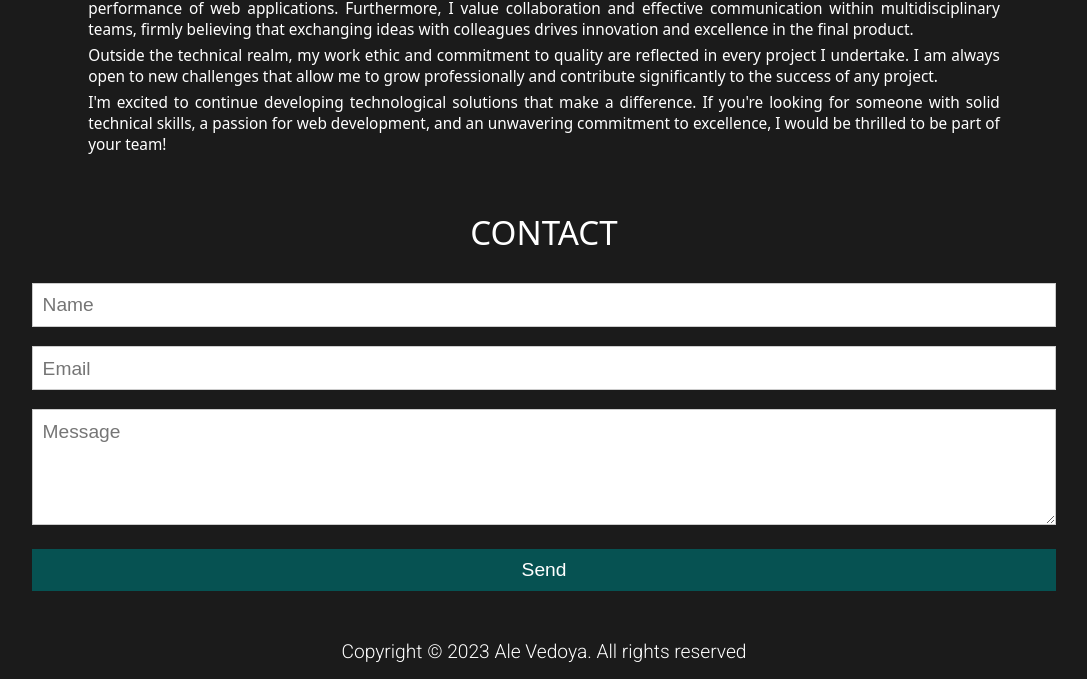
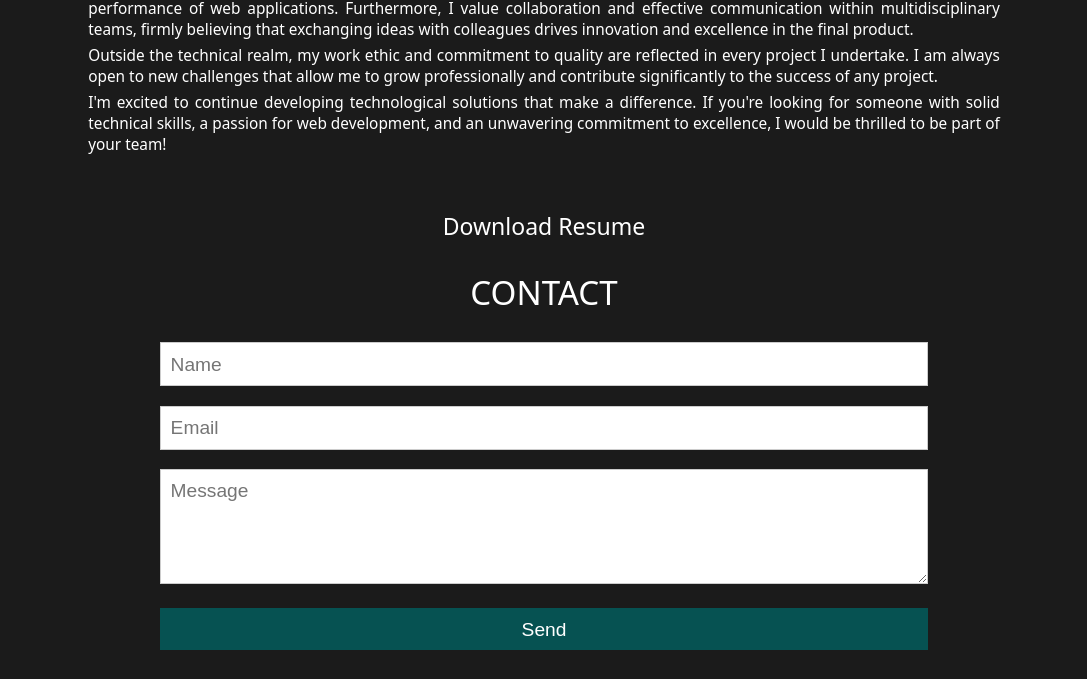
Before and after one commit to AleVedoya/portfolio-ale, a plain HTML site: page index.html in a window 1280 px wide. Shown: the part 2472-3151 px from the top of the page, without its empty margins (96-1183 px from the left). Drawn offline with Linux system fonts and the light colour scheme.

Commit message:
add files download

```diff
--- a/index.html
+++ b/index.html
@@ -180,6 +180,11 @@
         </p>
       </div>
     </section>
+    <div id="download">
+      <a href="./files/CV-ALe-Vedoya--EN.pdf" download="Ale Vedoya Resume">
+        Download  Resume
+      </a>
+    </div>
     <!-- ----------------------------------------------------------------------- -->
     <!--                                  FORM                                   -->
     <!-- ----------------------------------------------------------------------- -->
--- a/style.css
+++ b/style.css
@@ -147,12 +147,11 @@ nav a {
 .project-container {
   display: flex;
   justify-content: center;
-
 }
 
-.articles-section{
+.articles-section {
   width: 85%;
-margin: 10px auto;
+  margin: 10px auto;
 }
 
 .projects-header h2 {
@@ -171,7 +170,6 @@ margin: 10px auto;
   margin: 0 auto;
   background-color: var(--bg-color2);
   text-align: center;
-  cursor: pointer;
 }
 
 .project-description {
@@ -187,6 +185,7 @@ margin: 10px auto;
   font-weight: 300;
   margin: 20px;
   text-decoration: none;
+  cursor: pointer;
 }
 
 .project-img {
@@ -245,6 +244,23 @@ margin: 10px auto;
   margin: 5px;
   font-weight: 300;
   font-size: calc(var(--h6) * 0.8);
+}
+
+#download{
+  font-family: var(--font-project);
+  font-size: var(--h5);
+  font-weight: 300;
+  text-align: center;
+}
+
+#download a {
+  color: var(--white);
+  text-decoration: none;
+  cursor: pointer;
+}
+
+#download a:hover {
+  columns: var(--font-project);
 }
 
 /* -------------------------------------------------------------------------- */
@@ -377,13 +393,12 @@ button:hover {
     font-size: var(--base-size);
   }
 
-
   #about-me {
     width: 80%;
   }
 
   #contact-form {
-    max-width: 90%;
+    max-width: 60%;
     margin: 0 auto 20px;
   }
 
@@ -445,6 +460,11 @@ button:hover {
     padding-right: 45px;
   }
 
+  #contact-form {
+    width: 60%;
+    margin: 0 auto;
+  }
+
   #footer {
     margin-top: 30px;
   }
```
Also changed, not shown: 1 other file.
